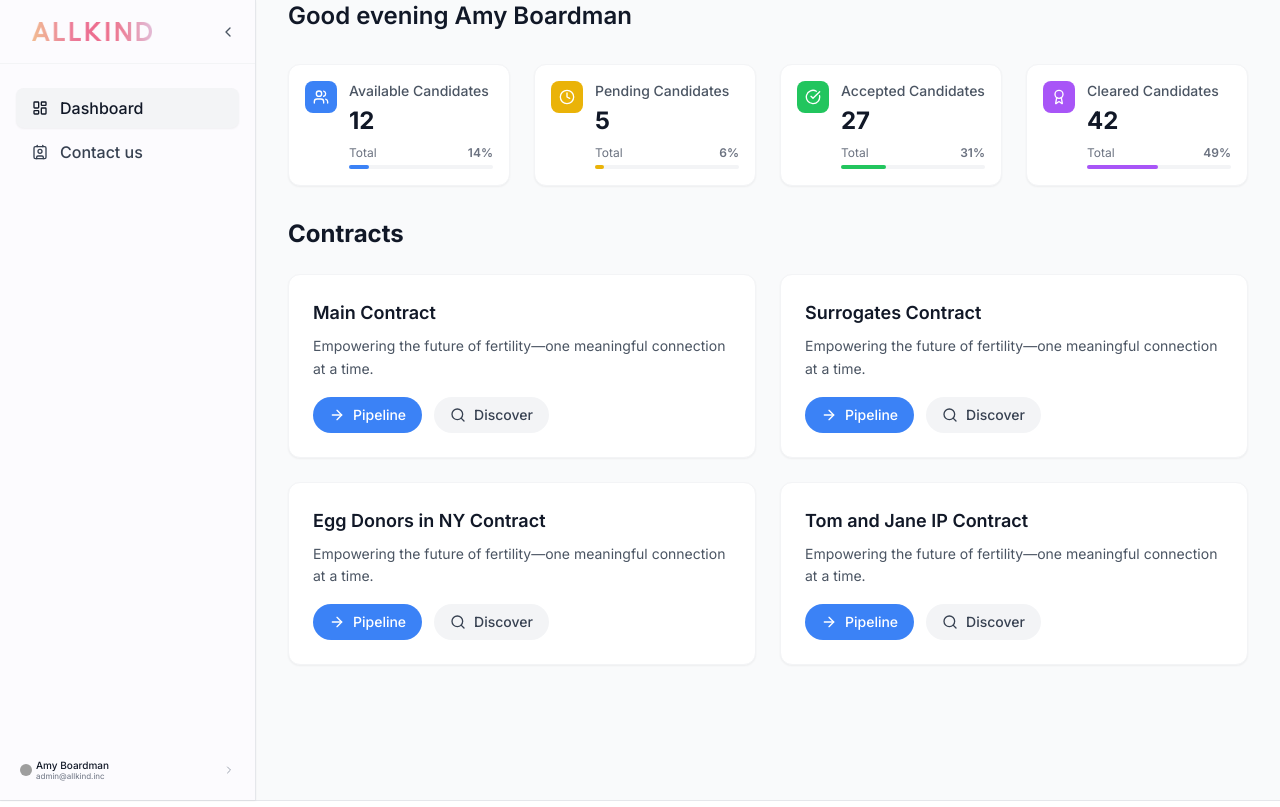
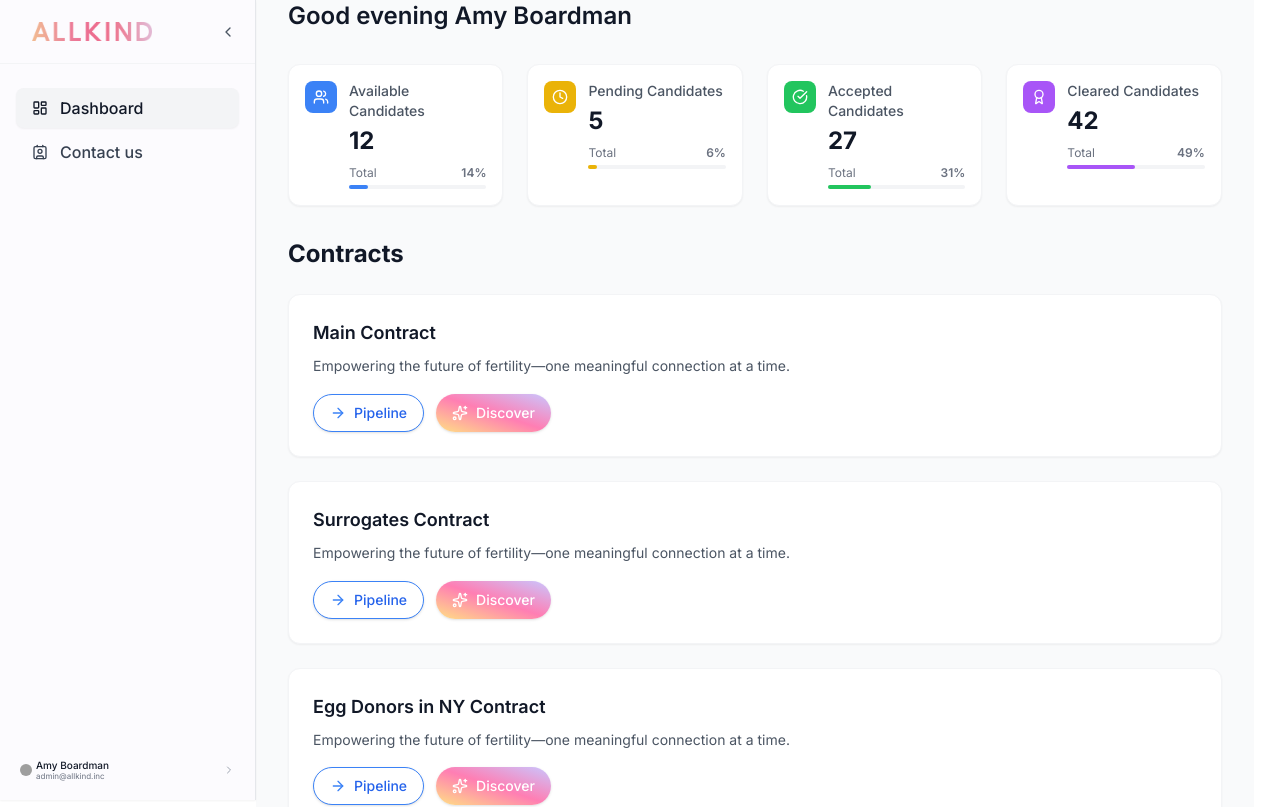
Before and after one commit to ofir-allkind/allkind-partners-portal, a Next.js app: page / in a window 1280 px wide. Shown: the top 807 px of the page. Built offline with nearby package versions, Linux system fonts and the light colour scheme; grey boxes are pictures that could not be loaded.

Commit message:
Homepage UI Changes

```diff
--- a/src/components/ContractsList.jsx
+++ b/src/components/ContractsList.jsx
@@ -1,7 +1,7 @@
 "use client";
 
 import React from 'react';
-import { ArrowRight, Search } from 'lucide-react';
+import { ArrowRight, Search, Sparkles } from 'lucide-react';
 import { useRouter } from 'next/navigation';
 
 const ContractCard = ({ title, description, id }) => {
@@ -36,16 +36,16 @@ const ContractCard = ({ title, description, id }) => {
         <div className="flex space-x-3">
           <button
             onClick={handlePipelineClick}
-            className="flex items-center justify-center px-4 py-2 bg-blue-500 text-white rounded-full hover:bg-blue-600 transition-all duration-200 text-sm font-medium"
+            className="flex items-center justify-center px-4 py-2 bg-white border border-blue-500 text-blue-600 rounded-full hover:bg-blue-50 hover:border-blue-600 hover:text-blue-700 transition-all duration-200 text-sm font-medium shadow"
           >
-            <ArrowRight className="w-4 h-4 mr-2" />
+            <ArrowRight className="w-4 h-4 mr-2 text-blue-500" />
             Pipeline
           </button>
           <button
             onClick={handleDiscoverClick}
-            className="flex items-center justify-center px-4 py-2 bg-gray-100 text-gray-700 rounded-full hover:bg-gray-200 transition-all duration-200 text-sm font-medium"
+            className="flex items-center justify-center px-4 py-2 bg-gradient-to-tr from-[#ffe084] via-[#ff7eb3] to-[#c9c6ff] text-white rounded-full hover:brightness-105 transition-all duration-200 text-sm font-medium border-0 shadow"
           >
-            <Search className="w-4 h-4 mr-2" />
+            <Sparkles className="w-4 h-4 mr-2 text-white" />
             Discover
           </button>
         </div>
@@ -84,7 +84,7 @@ export default function ContractsList() {
         <h2 className="text-2xl font-bold text-gray-900">Contracts</h2>
       </div>
 
-      <div className="grid grid-cols-1 md:grid-cols-2 lg:grid-cols-2 gap-6">
+      <div className="grid grid-cols-1 gap-6">
         {contracts.map((contract, index) => (
           <ContractCard key={index} {...contract} />
         ))}
```
